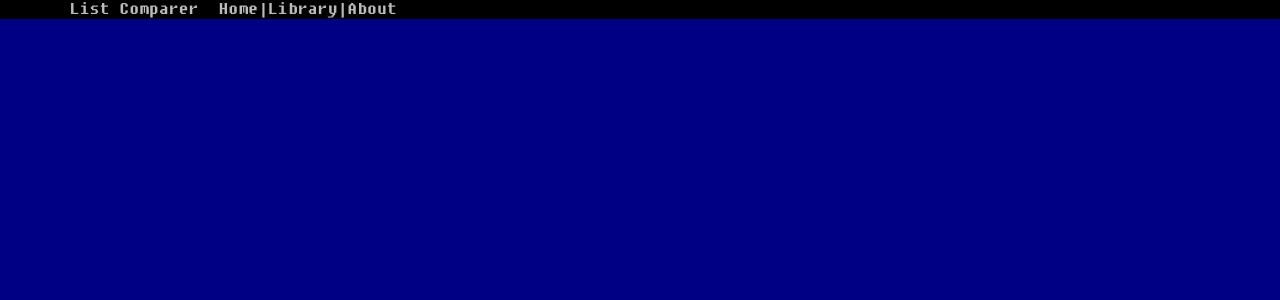
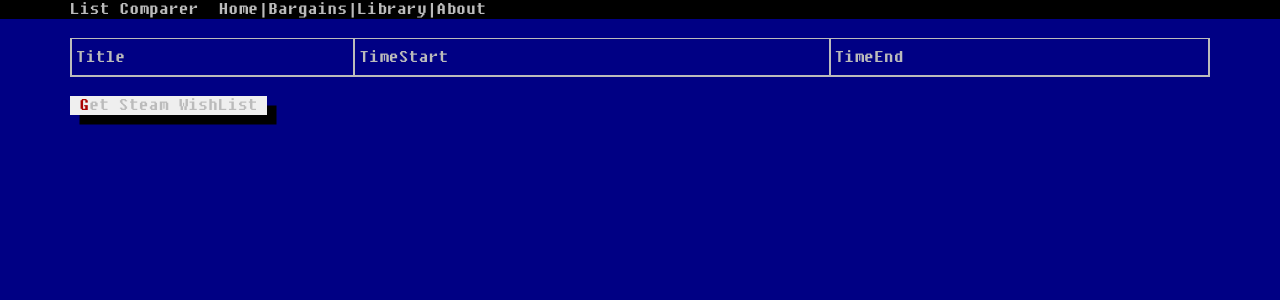
Before and after one commit to cdincer/ListComparer, a React (Create React App) app in the folder frontend/: page /bargain in a window 1280 px wide. Shown: the top 300 px of the page. Built offline with nearby package versions, Linux system fonts and the light colour scheme.

Commit message:
Bargains page beginning

```diff
--- a/frontend/src/App.js
+++ b/frontend/src/App.js
@@ -1,12 +1,12 @@
 import './App.css';
 import './bootstrap/css/bootstrap.min.css';
-import { Routes, Route} from "react-router-dom";
-import HomePage  from './components/Home/Home';
-import Navbar  from './components/Common/Navbar';
+import { Routes, Route } from "react-router-dom";
+import HomePage from './components/Home/Home';
+import Navbar from './components/Common/Navbar';
 import Library from './components/Library/Library';
 import About from './components/About/About';
-
 import React from "react";
+import Bargain from './components/Bargain/Bargain';
 
 function App() {
    return (
@@ -14,8 +14,9 @@ function App() {
          <Navbar />
          <Routes>
             <Route path="/" element={<HomePage />} />
-        <Route path="/library" element ={<Library/>}/>
-        <Route path="/about" element ={<About/>}/>
+            <Route path="/library" element={<Library />} />
+            <Route path="/bargain" element={<Bargain />} />
+            <Route path="/about" element={<About />} />
          </Routes>
       </div>
    );
--- /dev/null
+++ b/frontend/src/components/Bargain/Bargain.js
@@ -0,0 +1,69 @@
+import React from "react";
+import Container from 'react-bootstrap/Container';
+import { useState } from "react";
+
+export default function Bargain() {
+    const [FreeEpicGames, setEpicFreeList] = useState([]);
+
+    const handleClick = async (event) => {
+        event.preventDefault();
+
+        const requestOptions = {
+            method: 'GET',
+            headers: { 'Content-Type': 'application/json' },
+        };
+        const response = await fetch(
+            'https://localhost:7181/Bargain', requestOptions);
+
+        const data = await response.json();
+        //    console.log(nums[right].Price.replace(/,/, "."));
+        // for (let i = 0; i < data.length; i++) {
+        //     data[i].Price = data[i].Price.replace(/,/, ".");
+        // }
+
+        // const newArray = QuickSort(data, 0, data.length - 1);
+        setEpicFreeList(data);
+        // let sum = SumOfWishList(newArray);
+
+        console.log('TO-DO:Add Performance Counter');
+    };
+
+
+
+
+    return (
+        <Container className="container">
+            <div>
+                <table className="table table-bordered table-striped">
+                    <thead>
+                        <tr>
+                            <th>Title </th>
+                            <th>TimeStart</th>
+                            <th>TimeEnd</th>
+                        </tr>
+                    </thead>
+                    <tbody>
+                        {
+                            FreeEpicGames.map((game, key) =>
+                                <tr key={key}>
+                                    <td>
+                                        {game.Name}
+                                    </td>
+                                    <td>
+                                        {game.TimeStart}
+                                    </td>
+                                    <td>
+                                        {game.TimeEnd}
+                                    </td>
+                                </tr>
+                            )
+                        }
+                    </tbody>
+                </table>
+                <form onSubmit={handleClick}>
+                    <button type="submit" className="btn">Get Steam WishList</button>
+                </form>
+            </div>
+        </Container>
+    )
+};
--- a/frontend/src/components/Common/Navbar.js
+++ b/frontend/src/components/Common/Navbar.js
@@ -12,6 +12,7 @@ const Navbar = () => {
         <Navbar2.Brand className="navbar-brand" href="#home">List Comparer</Navbar2.Brand>
         <Nav className="me-auto">
           <Nav.Link href="/">Home</Nav.Link>
+          <span>|</span><NavLink to="/bargain">Bargains</NavLink>
           <span>|</span><NavLink to="/library">Library</NavLink>
           <span>|</span><NavLink to="/about">About</NavLink>
         </Nav>
```
Also changed, not shown: 1 other file (tests, documents, lock files or other folders). Lines whose indentation alone changed are shown as unchanged.
